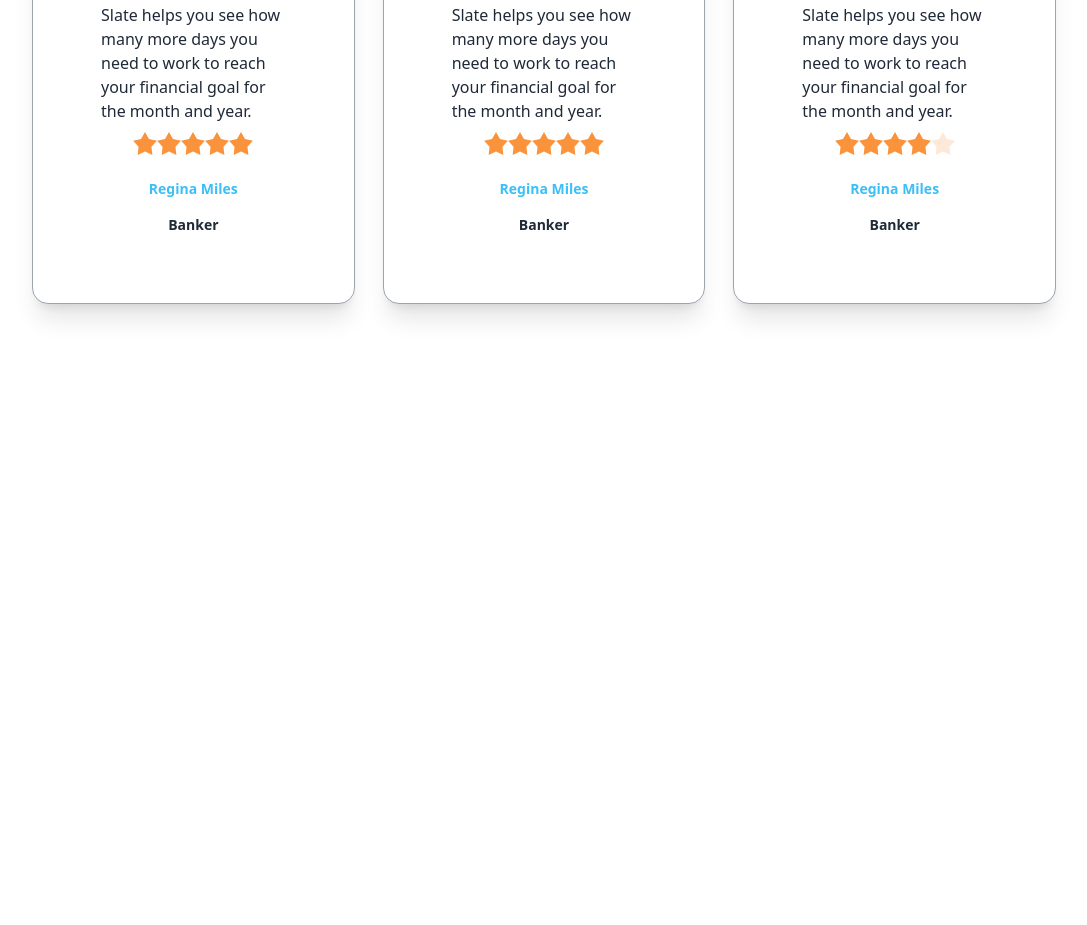
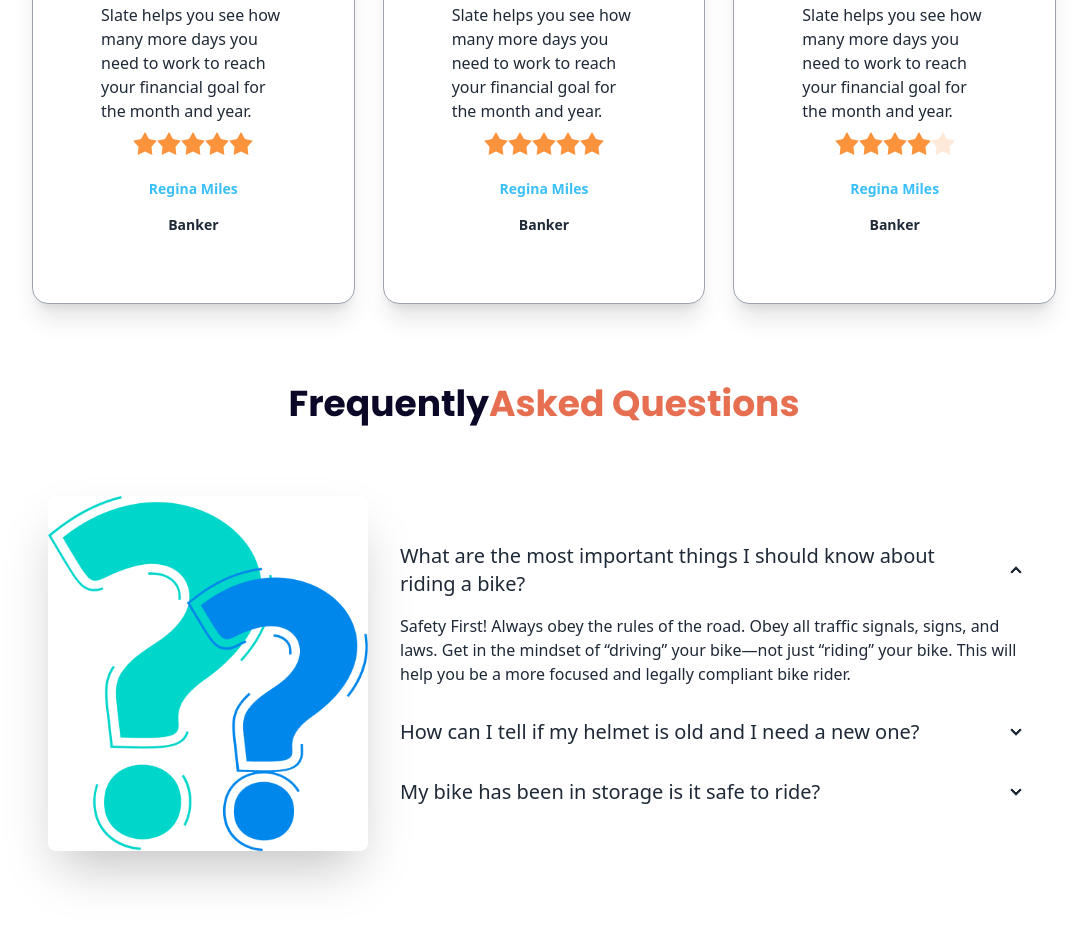
Before and after one commit to Chumki111/biker-zone-website, a plain HTML site: page index.html in a window 1280 px wide. Shown: the part 2019-2944 px from the top of the page, without its empty margins (96-1183 px from the left). Before the commit the page ends 2379 px from the top, so only its background shows below. Drawn offline with nearby package versions, Linux system fonts and the light colour scheme.

Commit message:
added faq section

```diff
--- a/index.html
+++ b/index.html
@@ -195,6 +195,53 @@
 
         </section>
 
+
+
+        <!-- FAQ section -->
+
+        <section class="my-20">
+
+            <h3 class="text-[#0A0826] font-poppins font-semibold text-4xl text-center">Frequently<span class="text-[#E76F51]">Asked Questions</span></h3>
+
+
+            <div class="hero my-14">
+                <div class="hero-content flex-col lg:flex-row">
+                  <img src="./assets/others/faq.png" class="max-w-xs rounded-lg shadow-2xl" />
+                  <div>
+                    <div class="collapse collapse-arrow ">
+                        <input type="radio" name="my-accordion-2" checked="checked" />
+                        <div class="collapse-title text-xl font-medium">
+                            What are the most important things I should
+                            know about riding a bike?
+                        </div>
+                        <div class="collapse-content">
+                          <p>Safety First! Always obey the rules of the road. Obey all traffic signals, signs, and laws. Get in the mindset of “driving” your bike—not just “riding” your bike. This will help you be a more focused and legally compliant bike rider. </p>
+                        </div>
+                      </div>
+                      <div class="collapse collapse-arrow ">
+                        <input type="radio" name="my-accordion-2" />
+                        <div class="collapse-title text-xl font-medium">
+                            How can I tell if my helmet is old and I need a
+                            new one?
+                        </div>
+                        <div class="collapse-content">
+                          <p>hello</p>
+                        </div>
+                      </div>
+                      <div class="collapse collapse-arrow">
+                        <input type="radio" name="my-accordion-2" />
+                        <div class="collapse-title text-xl font-medium">
+                            My bike has been in storage is it safe to ride?
+                        </div>
+                        <div class="collapse-content">
+                          <p>Safety First! Always obey the rules of the road. Obey all traffic signals, signs, and laws. Get in the mindset of “driving” your bike—not just “riding” your bike. This will help you be a more focused and legally compliant bike rider. </p>
+                        </div>
+                      </div>
+                </div>
+              </div>
+
+        </section>
+
     </main>
 
     <!-- main section end -->
```
